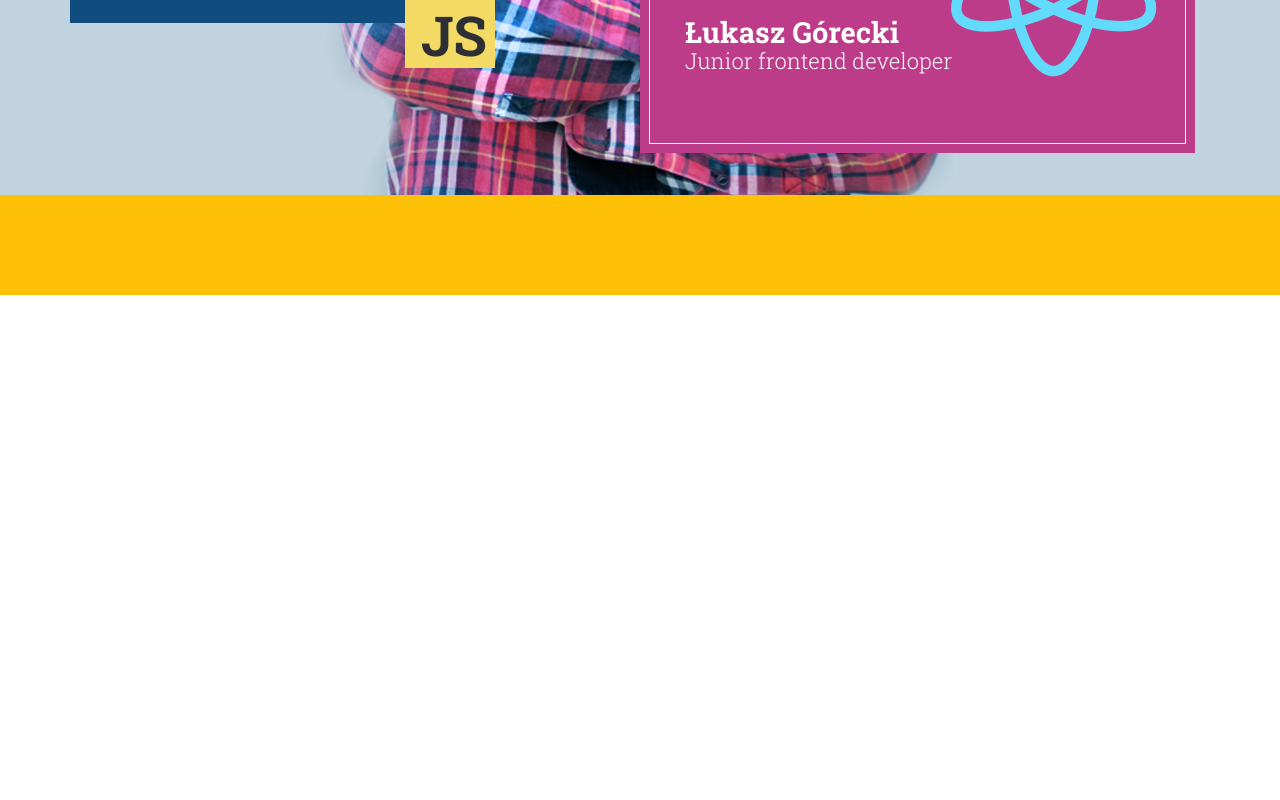
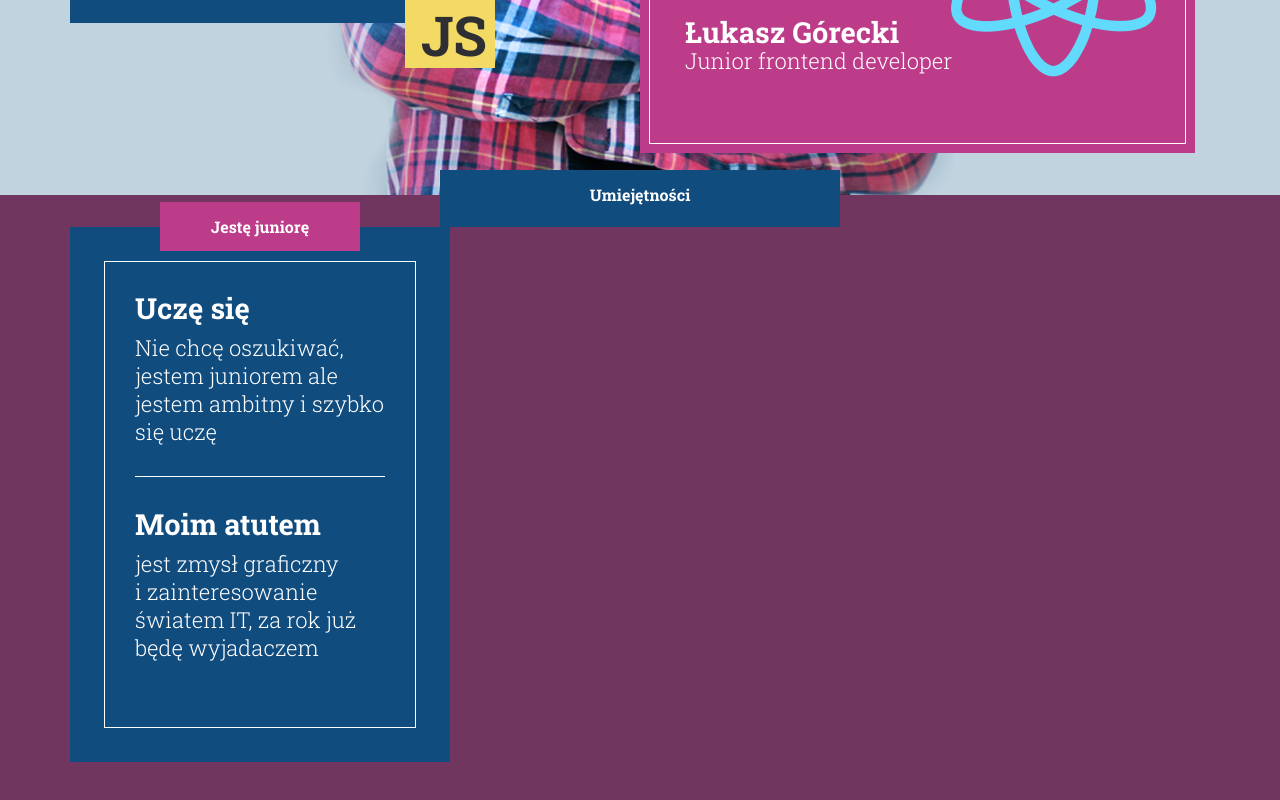
Before and after one commit to sq1fya/my-lp, a React (Create React App) app: page / in a window 1280 px wide. Shown: the part 662-1462 px from the top of the page. Before the commit the page ends 1357 px from the top, so only its background shows below. Built offline with nearby package versions, Linux system fonts and the light colour scheme.

Commit message:
make a left box and style it

```diff
--- a/src/components/section-about-me/section-about-me.js
+++ b/src/components/section-about-me/section-about-me.js
@@ -34,7 +34,7 @@ class SectionAboutMe extends Component {
                 </div>
                 <div className="inside-text">
                   <h3>Cześć!</h3>
-                  <p className="">
+                  <p>
                     Jestem web developerem i&nbsp;rozwijam się na ścieżce
                     javascriptu
                   </p>
--- a/src/components/section-skills/section-skills.js
+++ b/src/components/section-skills/section-skills.js
@@ -5,8 +5,30 @@ class SectionSkills extends Component {
   render() {
     return (
       <section className="section-skills container-fluid">
-        <div className="one row bg-warning">
-          <div className="container" />
+        <div className="row">
+          <div className="container">
+        <div className="title">
+          <h3>Umiejętności</h3>
+        </div>
+            <div className="row d-flex align-items-end">
+              <div className="left-box col-4">
+                <div className="title-box justify-content-center sticky-top">
+                  <h6 className="title">Jestę juniorę</h6>
+                </div>
+                <div className="inside-text">
+                  <h3>Uczę się</h3>
+                  <p>
+                    Nie chcę oszukiwać, jestem juniorem ale jestem ambitny i&nbsp;szybko się uczę
+                  </p>
+                  <hr className="border-white" />
+                  <h3>Moim atutem</h3>
+                  <p>
+                    jest zmysł graficzny i&nbsp;zainteresowanie światem IT, za rok już będę wyjadaczem
+                  </p>
+                </div>
+              </div>
+            </div>
+          </div>
         </div>
       </section>
     );
--- a/src/components/section-skills/section-skills.scss
+++ b/src/components/section-skills/section-skills.scss
@@ -1,7 +1,55 @@
+$bg-color-purple-light: #70365f;
+$bg-color-pink: #bd3c8a;
+$bg-color-blue: #114c7f;
+
 .section-skills {
-  height: 500px;
-  // background-color: red;
-  .one {
-    height: 100px;
+  height: 700px;
+  background-color: #70365f;
+  .title {
+    margin: 0 auto;
+    max-width: 400px;
+    background-color: $bg-color-blue;
+    padding: 15px;
+    margin-top: -25px;
+    font-weight: 700;
+    h3 {
+      text-align: center;
+      font-size: 16px;
+      color: white;
+    }
+  }
+  .left-box {
+    background-color: $bg-color-blue;
+    color: white;
+    border-color: #f2da64;
+    outline: 1px solid #fff;
+    outline-offset: -35px;
+    .title-box {
+      max-width: 200px;
+      margin: 0 auto;
+      .title {
+        background-color: $bg-color-pink;
+        text-align: center;
+        padding: 15px;
+        margin-top: -25px;
+        font-size: 16px;
+        font-weight: 700;
+      }
+    }
+    .inside-text {
+      font-size: 22px;
+      padding: 40px 50px 70px 50px;
+      line-height: 28px;
+      h3 {
+        font-size: 29px;
+        font-weight: 700;
+        &:nth-last-of-type(1) {
+          margin-top: 30px;
+        }
+      }
+      p {
+        margin-bottom: 30px;
+      }
+    }
   }
 }
```
